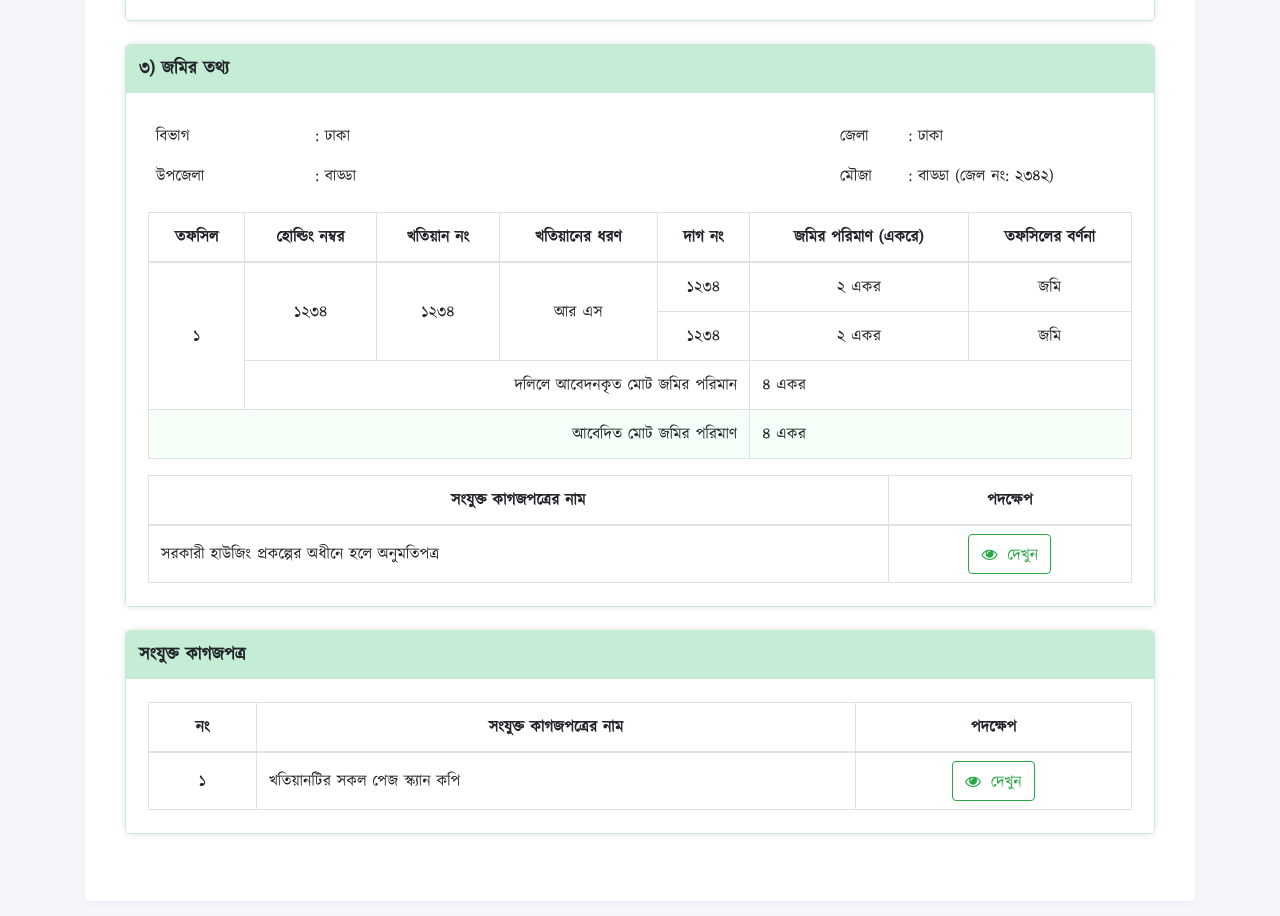
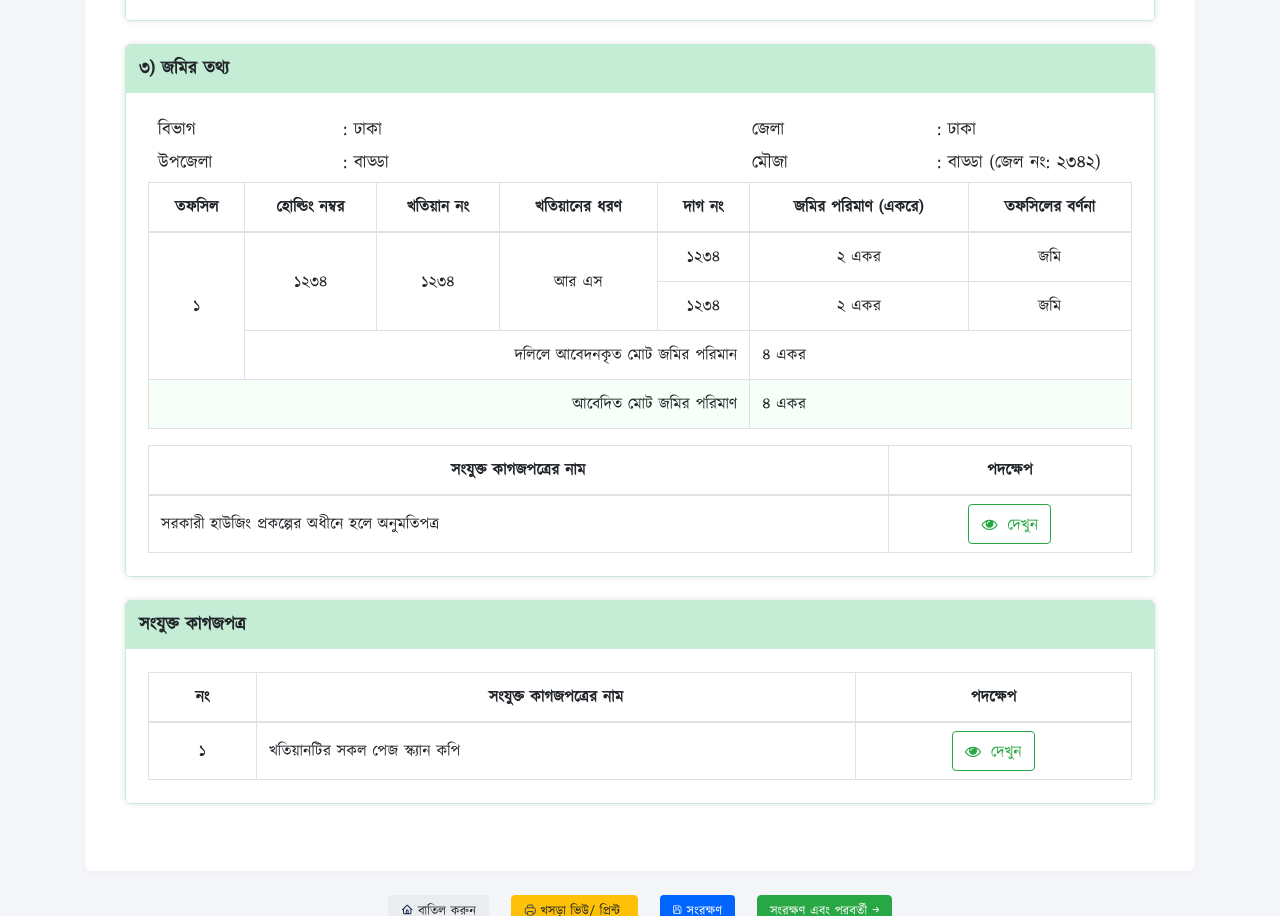
Before and after one commit to sheik-mostafizur/land-v2.1-html, a plain HTML site: page mutation-apply-khosra-review.html in a window 1280 px wide. Shown: the part 1130-2046 px from the top of the page. Drawn offline with nearby package versions, Linux system fonts and the light colour scheme.

Commit message:
jomir tottho

```diff
--- a/css/mutation-apply.css
+++ b/css/mutation-apply.css
@@ -207,6 +207,30 @@
   height: 26px;
 }
 
+/* ৩) জমির তথ্য  */
+.mutation-main .mutation-modal-item .jomir-tottho {
+  display: grid;
+  grid-template-columns: 370px 370px;
+  justify-content: space-between;
+  margin: 0 10px;
+}
+
+.mutation-main .mutation-modal-item .jomir-tottho > div {
+  display: grid;
+  grid-template-columns: 50% 50%;
+}
+.mutation-main .mutation-modal-item .jomir-tottho p {
+  margin-bottom: 6px;
+  font-size: 18px;
+}
+
+@media (max-width: 1000px) {
+  .mutation-main .mutation-modal-item .jomir-tottho {
+    grid-template-columns: auto;
+    justify-content: normal;
+  }
+}
+
 /* .payment-methods */
 .mutation-main .mutation-payment {
   background-color: #c5ecd4;
--- a/mutation-apply-khosra-review.html
+++ b/mutation-apply-khosra-review.html
@@ -195,30 +195,22 @@
                     <div class="mutation-modal-item">
                         <h6>৩) জমির তথ্য</h6>
                         <div class="bg-white rounded-bottom">
-                            <div class="row">
-                                <div class="col-md-6">
-                                    <table class="table table-borderless" style="max-width: 300px;">
-                                        <tr>
-                                            <td class="p-2">বিভাগ</td>
-                                            <td class="p-2">: ঢাকা</td>
-                                        </tr>
-                                        <tr>
-                                            <td class="p-2">উপজেলা</td>
-                                            <td class="p-2">: বাড্ডা</td>
-                                        </tr>
-                                    </table>
+                            <div class="jomir-tottho">
+                                <div>
+                                    <p>বিভাগ</p>
+                                    <p>: ঢাকা</p>
                                 </div>
-                                <div class="col-md-6">
-                                    <table class="table table-borderless ml-md-auto" style="max-width: 300px;">
-                                        <tr>
-                                            <td class="p-2">জেলা</td>
-                                            <td class="p-2">: ঢাকা</td>
-                                        </tr>
-                                        <tr>
-                                            <td class="p-2">মৌজা</td>
-                                            <td class="p-2">: বাড্ডা (জেল নং: ২৩৪২)</td>
-                                        </tr>
-                                    </table>
+                                <div>
+                                    <p>জেলা</p>
+                                    <p>: ঢাকা</p>
+                                </div>
+                                <div>
+                                    <p>উপজেলা</p>
+                                    <p>: বাড্ডা</p>
+                                </div>
+                                <div>
+                                    <p>মৌজা</p>
+                                    <p>: বাড্ডা (জেল নং: ২৩৪২)</p>
                                 </div>
                             </div>
                             <div class="table-responsive">
```
Also changed, not shown: mutation-apply-payment.html (+10 -11 lines).
